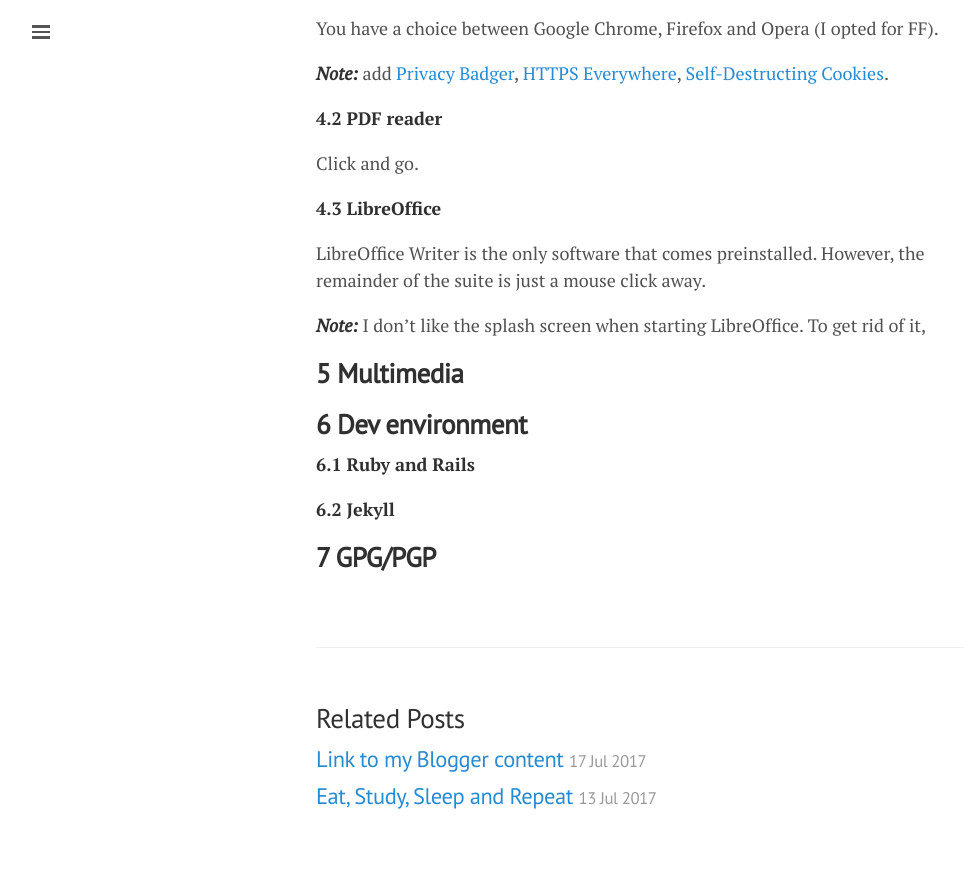
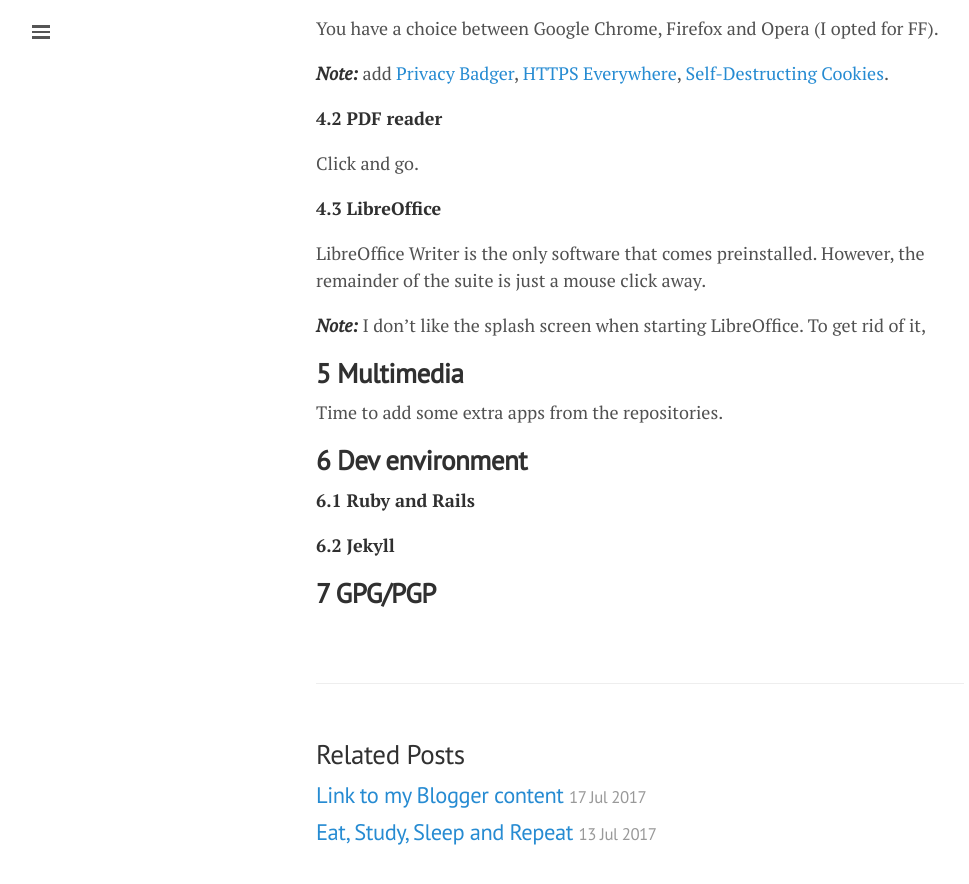
Before and after one commit to lgeurts/lgeurts.github.io, a Jekyll site: the page built from _posts/2017-07-11-bunsenlabs-linux-setup-notes-for dell-inspiron-6000.md, in a window 1280 px wide and 900 px high, scrolled down 2331 px. Shown: the top 884 px of the window, without its empty margins (0-969 px from the left). Built offline with Jekyll 4.4.1, drawn with Linux system fonts in a browser that asks for light colours; nearby versions of some CDN libraries; comment, search, counter and statistics services are not loaded.

Commit message:
Update 2017-07-11-bunsenlabs-linux-setup-notes-for dell-inspiron-6000.md

```diff
--- a/_posts/2017-07-11-bunsenlabs-linux-setup-notes-for dell-inspiron-6000.md
+++ b/_posts/2017-07-11-bunsenlabs-linux-setup-notes-for dell-inspiron-6000.md
@@ -69,6 +69,8 @@
 **5 Multimedia**
 ----------------
 
+Time to add some extra apps from the repositories.
+
 **6 Dev environment**
 ---------------------
 
```
